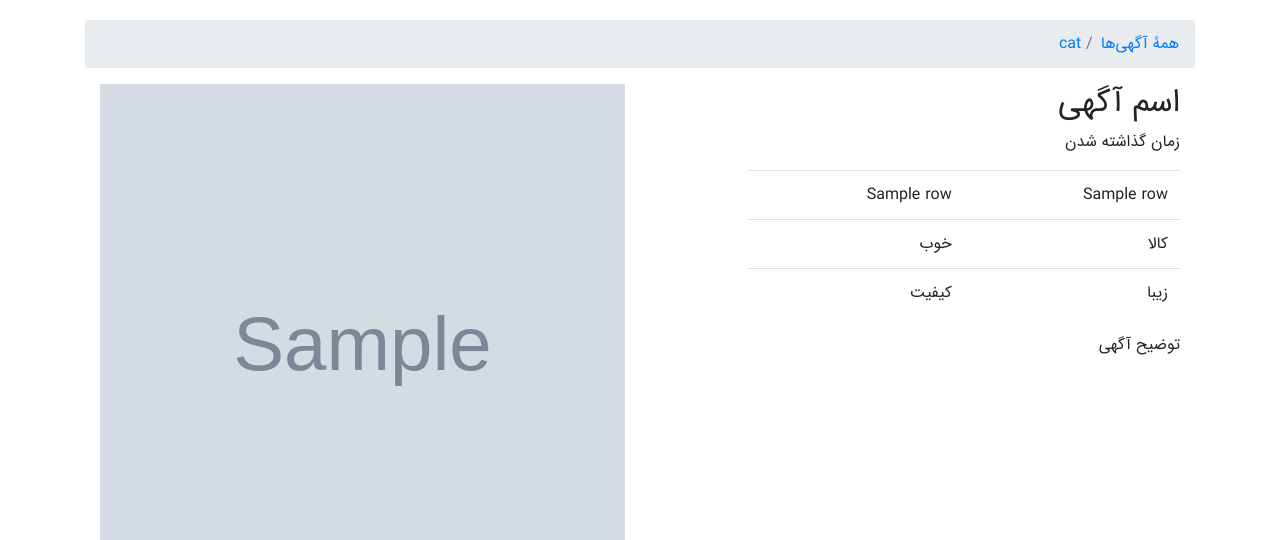
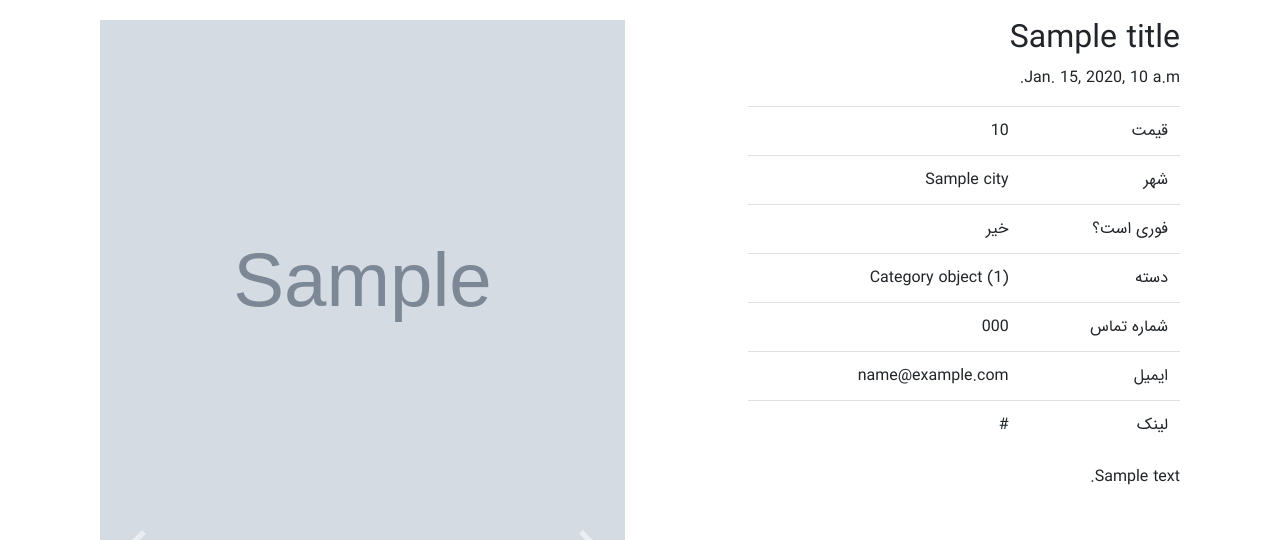
Before and after one commit to rkaregar/Divar, a Django app: template divar-site/ads/templates/view_ad.html in a window 1280 px wide. Shown: the part 56-596 px from the top of the page. Run offline with Django 3.2, Linux system fonts and the light colour scheme; tables that the repository leaves empty hold one stand-in row (values such as "Sample post"); the template is opened without the code that fills it: values that come from a table or form of the project are taken from there, most other values are stand-ins (such as "Sample title", 1, 10 or a date in 2020); grey boxes marked "Sample" are stand-in pictures; some libraries are stand-ins or nearby versions.

Commit message:
made view ad template compatible with its view

```diff
--- a/divar-site/ads/templates/view_ad.html
+++ b/divar-site/ads/templates/view_ad.html
@@ -2,47 +2,71 @@
 
 {% block content %}
 
-  <ol class="breadcrumb">
-    <li class="breadcrumb-item">
-      <a href="/">همهٔ آگهی‌ها</a>
-    </li>
-
-    {% for cat in categories %}
-      <li class="breadcrumb-item">
-        <a href="/">cat</a>
-      </li>
-    {% endfor %}
-
-    {#    <li class="breadcrumb-item active">دربارهٔ ما</li>#}
-  </ol>
+  {#  optional, navbar for aesthetics#}
+  {#  <ol class="breadcrumb">#}
+  {#    <li class="breadcrumb-item">#}
+  {#      <a href="/">همهٔ آگهی‌ها</a>#}
+  {#    </li>#}
+  {#  #}
+  {#    {% for cat in categories %}#}
+  {#      <li class="breadcrumb-item">#}
+  {#        <a href="/">cat</a>#}
+  {#      </li>#}
+  {#    {% endfor %}#}
+  {#  </ol>#}
 
   <div class="container" align="right" id="features">
     <div class="row" id="properties">
       <div class="col-lg-5">
-        <h2>اسم آگهی</h2>
-        <p>زمان گذاشته شدن</p>
+        <h2>{{ title }}</h2>
+        <p>{{ creation_time }}</p>
 
         <table class="table">
           <tbody>
-          {% for row in rows %}
-            <tr>
-              <td>{{ row }}</td>
-              <td>{{ row }}</td>
-            </tr>
-          {% endfor %}
+          {#          {% for row in rows %}#}
+          {#            <tr>#}
+          {#              <td>{{ row }}</td>#}
+          {#              <td>{{ row }}</td>#}
+          {#            </tr>#}
+          {#          {% endfor %}#}
 
           <tr>
-            <td>کالا</td>
-            <td>خوب</td>
+            <td>قیمت</td>
+            <td>{{ price }}</td>
           </tr>
           <tr>
-            <td>زیبا</td>
-            <td>کیفیت</td>
+            <td>شهر</td>
+            <td>{{ city }}</td>
+          </tr>
+          <tr>
+            <td>فوری است؟</td>
+            {% if is_urgent %}
+              <td>بله</td>
+            {% else %}
+              <td>خیر</td>
+            {% endif %}
+            {#            <td>{{ is_urgent }}</td>#}
+          </tr>
+          <tr>
+            <td>دسته</td>
+            <td>{{ category }}</td>
+          </tr>
+          <tr>
+            <td>شماره تماس</td>
+            <td>{{ user_phone }}</td>
+          </tr>
+          <tr>
+            <td>ایمیل</td>
+            <td>{{ user_email }}</td>
+          </tr>
+          <tr>
+            <td>لینک</td>
+            <td>{{ sharable_link }}</td>
           </tr>
           </tbody>
         </table>
 
-        <p>توضیح آگهی</p>
+        <p>{{ description }}</p>
 
       </div>
 
```
